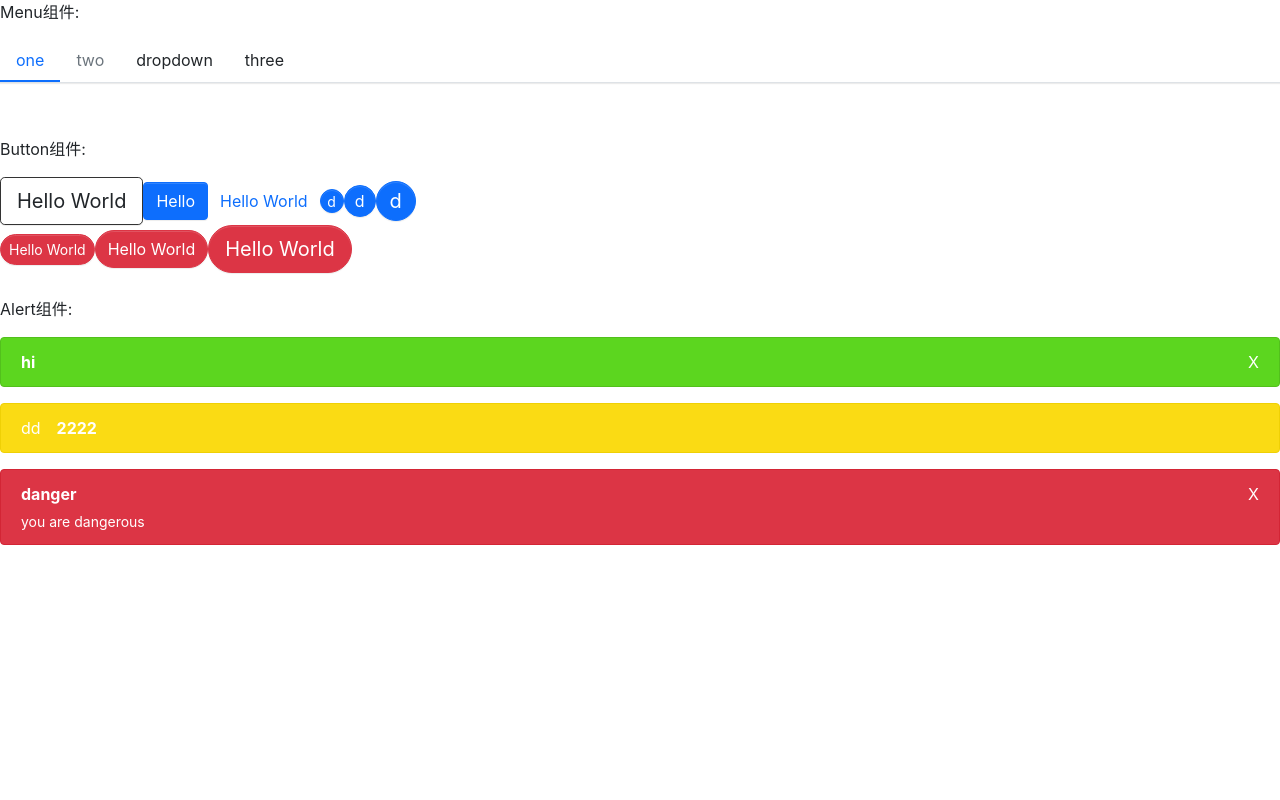
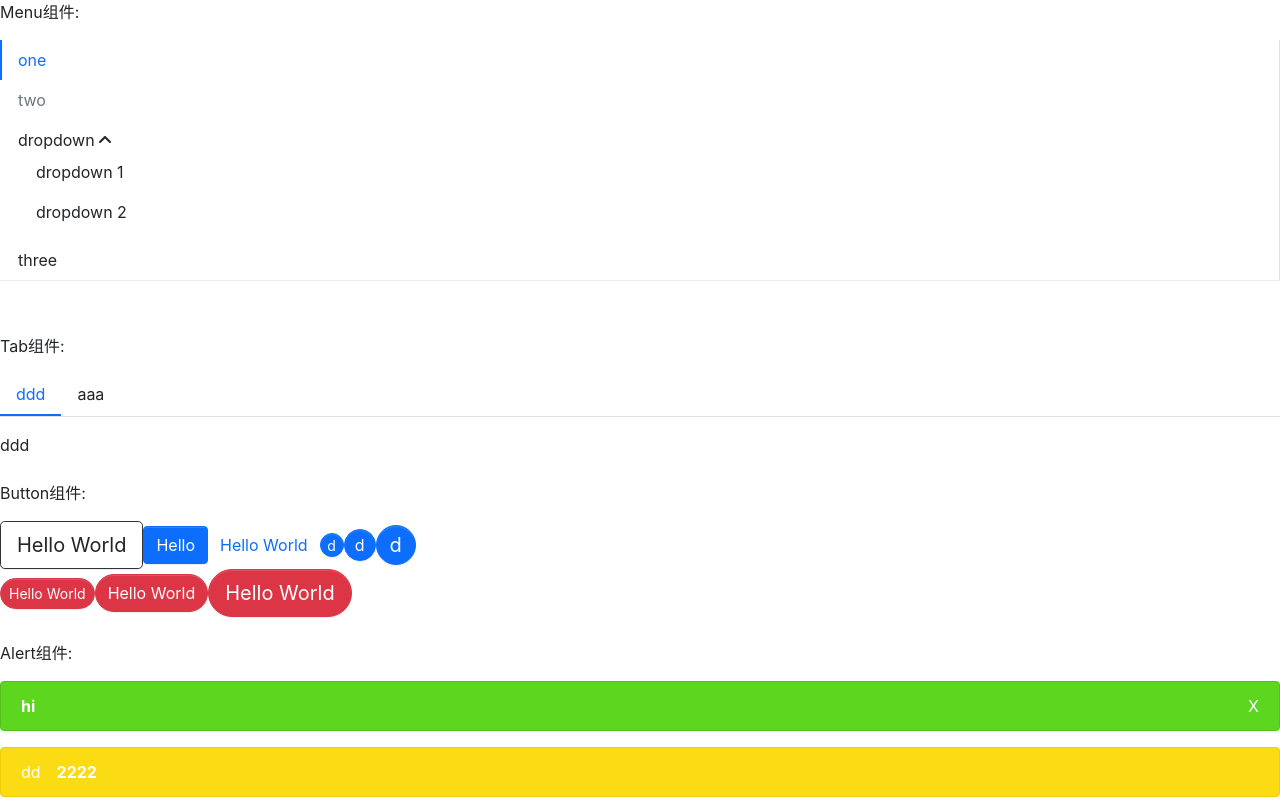
Before and after one commit to Tonyhew/t-ui, a React (Create React App) app: page / in a window 1280 px wide. Shown: the top 800 px of the page. Built offline with nearby package versions, Linux system fonts and the light colour scheme.

Commit message:
增加 icon 组件，修改 menu 组件导航下拉箭头 icon 及动画效果等

```diff
--- a/package.json
+++ b/package.json
@@ -3,6 +3,10 @@
   "version": "0.1.0",
   "private": true,
   "dependencies": {
+    "@fortawesome/fontawesome-svg-core": "^6.2.1",
+    "@fortawesome/free-regular-svg-icons": "^6.2.1",
+    "@fortawesome/free-solid-svg-icons": "^6.2.1",
+    "@fortawesome/react-fontawesome": "^0.2.0",
     "@testing-library/jest-dom": "^5.16.5",
     "@testing-library/react": "^13.4.0",
     "@testing-library/user-event": "^13.5.0",
--- a/src/App.tsx
+++ b/src/App.tsx
@@ -6,6 +6,15 @@ import Menu from './components/Menu/menu';
 import MenuItem from './components/Menu/menuItem';
 import SubMenu from './components/Menu/subMenu';
 
+import Tab from './components/Tabs/tab';
+import TabItem from './components/Tabs/tabItem';
+
+import Icon from './components/Icon/Icon';
+import { library } from '@fortawesome/fontawesome-svg-core';
+import { fas } from '@fortawesome/free-solid-svg-icons';
+
+library.add(fas)
+
 const App: React.FC = () => {
   return (
     <div className='App'>
@@ -13,7 +22,7 @@ const App: React.FC = () => {
 
         <p>Menu组件: </p>
 
-        <Menu defaultOpenSubMenu={['2']} defaultIndex={'0'}>
+        <Menu defaultOpenSubMenu={['2']} defaultIndex={'0'} mode='vertical'>
           <MenuItem>one</MenuItem>
           <MenuItem disabled>two</MenuItem>
           <SubMenu title="dropdown">
@@ -26,6 +35,18 @@ const App: React.FC = () => {
           </SubMenu>
           <MenuItem>three</MenuItem>
         </Menu>
+
+        <br />
+
+        <p>Tab组件:</p>
+        <Tab type='line'>
+          <TabItem label='ddd'>
+            ddd
+          </TabItem>
+          <TabItem label='aaa'>
+            aaa
+          </TabItem>
+        </Tab>
 
         <br />
 
@@ -56,6 +77,14 @@ const App: React.FC = () => {
         <Alert type='success' title='hi' closable={true} onClose={(e: any) => console.log('ddd')} />
         <Alert type='warning' title='2222' closable={false} icon={<>dd</>} />
         <Alert type='danger' title='danger' description='you are dangerous' />
+
+        <br />
+        <br />
+
+        <p>Icon组件: </p>
+        <Icon theme='danger' icon={'coffee'} size={'10x'} />
+        <Icon theme='primary' icon={'arrow-down'} size={'10x'} />
+
       </header>
     </div>
   );
--- /dev/null
+++ b/src/components/Icon/Icon.tsx
@@ -0,0 +1,23 @@
+import React from "react";
+import classNames from "classnames";
+import { FontAwesomeIcon, FontAwesomeIconProps } from '@fortawesome/react-fontawesome'
+
+export type ThemeProps = "success" | "danger" | "warning" | "info" | "primary" | "secondary" | "light" | "dark"
+
+export interface IconProps extends FontAwesomeIconProps {
+  theme? : ThemeProps
+}
+
+const Icon: React.FC<IconProps> = (props) => {
+
+  const { className, theme, ...restProps } = props
+  const classes = classNames('tui-icon', className, {
+    [`icon-${theme}`]: theme
+  })
+
+  return (
+    <FontAwesomeIcon className={classes} {...restProps} />
+  )
+}
+
+export default Icon
--- /dev/null
+++ b/src/components/Icon/_style.scss
@@ -0,0 +1,5 @@
+@each $key, $val in $theme-colors {
+  .icon-#{$key} {
+    color: $val;
+  }
+}
--- a/src/components/Menu/_style.scss
+++ b/src/components/Menu/_style.scss
@@ -28,6 +28,31 @@
 
   .submenu-item {
     position: relative;
+    .submenu-title {
+      display: flex;
+      align-items: center;
+    }
+    .arrow-icon {
+      transition: transform 0.25s ease-in-out;
+      margin-left: 3px;
+    }
+    &:hover {
+      .arrow-icon {
+        transform: rotate(180deg);
+      }
+    }
+  }
+
+  .is-vertical {
+    .arrow-icon {
+      transform: rotate(0deg) !important;
+    }
+  }
+
+  .is-vertical.is-opened {
+    .arrow-icon {
+      transform: rotate(180deg) !important;
+    }
   }
 
   .tui-submenu {
--- a/src/components/Menu/subMenu.tsx
+++ b/src/components/Menu/subMenu.tsx
@@ -2,6 +2,7 @@ import React, { useContext, useState, FunctionComponentElement } from "react";
 import classNames from "classnames";
 import { MenuContext } from "./menu";
 import { IMenuItem } from './menuItem'
+import Icon from "../Icon/Icon";
 
 export interface ISubMenuProps {
   index?: string;
@@ -21,6 +22,8 @@ const SubMenu: React.FC<ISubMenuProps> = ({ title, className, index, children })
 
   const classes = classNames('menu-item submenu-item', className, {
     'is-active': context.index === index || pIndex.includes(index as string),
+    'is-opened': menuOpen,
+    'is-vertical': context.mode === 'vertical',
   })
 
   const handleSubMenuClick = (e: React.MouseEvent) => {
@@ -75,6 +78,7 @@ const SubMenu: React.FC<ISubMenuProps> = ({ title, className, index, children })
     <li key={index} className={classes} {...hoverEvent}>
       <div className="submenu-title" {...clickEvent}>
         {title}
+        <Icon icon={'angle-down'} className='arrow-icon' />
       </div>
       {renderChildren()}
     </li>
--- /dev/null
+++ b/src/components/Tabs/_style.scss
@@ -0,0 +1,51 @@
+.tui-tabs-nav {
+  display: flex;
+  flex-wrap: wrap;
+  padding-left: 0;
+  margin-bottom: 0;
+  list-style: none;
+  border-bottom: $nav-tabs-border-width solid $nav-tabs-border-color;
+}
+.tui-tabs-nav-item {
+  display: block;
+  padding: $nav-link-padding-y $nav-link-padding-x;
+  cursor: pointer;
+  &:hover,
+  &:focus {
+    color: $nav-tabs-link-hover-color;
+  }
+  // Disabled state lightens text
+  &.disabled {
+    color: $nav-link-disabled-color;
+    pointer-events: none;
+    cursor: default;
+    background-color: transparent;
+    border-color: transparent;
+  }
+  &.is-active {
+    color: $nav-tabs-link-active-color;
+  }
+}
+.nav-line {
+  .tui-tabs-nav-item {
+    &.is-active {
+      border-bottom: $nav-tabs-border-width * 2 solid $nav-tabs-link-active-color;
+    }
+  }
+}
+
+.nav-card {
+  .tui-tabs-nav-item {
+    border: $nav-tabs-border-width solid transparent;
+    margin-bottom: -$nav-tabs-border-width;
+    &.is-active {
+      @include border-top-radius($nav-tabs-border-radius);
+      background-color: $nav-tabs-link-active-bg;
+      border-color: $nav-tabs-link-active-border-color;
+    }
+  }
+}
+
+.tui-tabs-content {
+  margin-top: $nav-tabs-content-margin;
+}
--- /dev/null
+++ b/src/components/Tabs/tab.tsx
@@ -0,0 +1,78 @@
+import React, { FunctionComponentElement, useState } from "react";
+import classNames from "classnames";
+import { ITabItemProps } from './tabItem';
+
+type Type = 'line' | 'card'
+type SelectCallback = (defaultIndex: number) => void
+
+interface ITabProps {
+  defaultIndex?: number;
+  type?: Type;
+  className?: string;
+  onSelect?: SelectCallback;
+  children?: React.ReactNode;
+}
+
+const Tab: React.FC<ITabProps> = (props) => {
+  const { defaultIndex, type, className, children, onSelect } = props;
+
+  const [activeIndex, setActiveIndex] = useState(defaultIndex);
+
+  const handleClick = (e: React.MouseEvent, index: number, disabled: boolean | undefined) => {
+    if (!disabled) {
+      setActiveIndex(index)
+      if (onSelect) {
+        onSelect(index)
+      }
+    }
+  }
+
+  const navClass = classNames('tui-tabs-nav', {
+    'nav-line': type === 'line',
+    'nav-card': type === 'card'
+  })
+
+  const renderNavLinks = () => {
+    return React.Children.map(children, (child, index) => {
+      const childElement = child as FunctionComponentElement<ITabItemProps>
+      const { label, disabled } = childElement.props
+      const classes = classNames('tui-tabs-nav-item', {
+        'is-active': activeIndex === index,
+        'disabled': disabled
+      })
+      return (
+        <li className={classes} key={`nav-item-${index}`} onClick={(e) => handleClick(e, index, disabled)}>
+          {label}
+        </li>
+      )
+    })
+  }
+
+  const renderNavContent = () => {
+    return React.Children.map(children, (child, index) => {
+      if (index === activeIndex) {
+        return child
+      }
+    })
+  }
+
+  return (
+    <div className={`tui-tabs ${className}`}>
+      <ul className={navClass}>
+        {renderNavLinks()}
+      </ul>
+
+      <div className={'tui-tabs-content'}>
+        {renderNavContent()}
+      </div>
+    </div>
+  )
+
+}
+
+Tab.defaultProps = {
+  defaultIndex: 0,
+  type: 'line'
+}
+
+export default Tab;
--- /dev/null
+++ b/src/components/Tabs/tabItem.tsx
@@ -0,0 +1,19 @@
+import React, { FC, ReactNode } from 'react'
+
+export interface ITabItemProps {
+  /** Tab选项上面的文字 */
+  label: string;
+  /** 是否禁用 */
+  disabled?: boolean;
+  children?: ReactNode;
+}
+
+const TabItem: FC<ITabItemProps> = ({ children }) => {
+  return (
+    <div className="tui-tab-panel">
+      {children}
+    </div>
+  )
+}
+
+export default TabItem
--- a/src/styles/_mixin.scss
+++ b/src/styles/_mixin.scss
@@ -40,3 +40,8 @@
   background: $background;
   border-color: $border;
 }
+
+@mixin border-top-radius($raduis) {
+  border-top-left-radius: $raduis;
+  border-top-right-radius: $raduis;
+}
--- a/src/styles/index.scss
+++ b/src/styles/index.scss
@@ -7,3 +7,7 @@
 @import '../components/Alert/style';
 // menu
 @import '../components/Menu/style';
+// tabs
+@import '../components/Tabs/style';
+// icon
+@import '../components/Icon/style'
```
Also changed, not shown: 1 other file (tests, documents, lock files or other folders).
